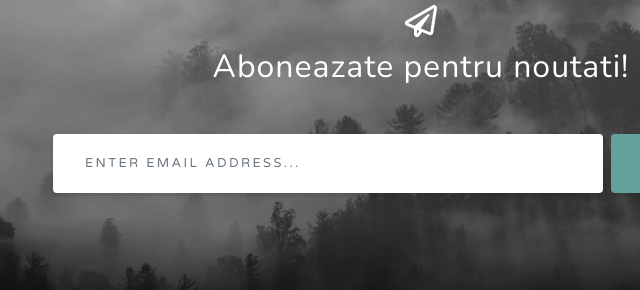
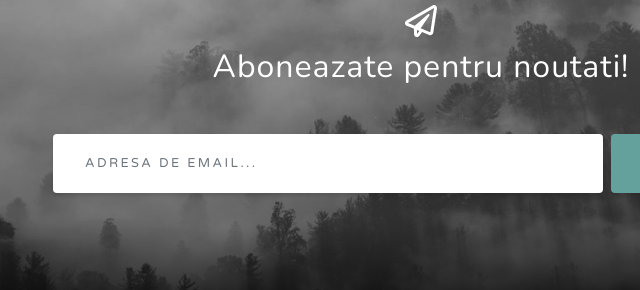
Before and after one commit to saboressoul-romania/saboressoul-romania.github.io, a plain HTML site: page index.html in a window 1280 px wide. Shown: the part 3120-3410 px from the top of the page, 219-859 px from the left. Drawn offline with nearby package versions, Linux system fonts and the light colour scheme.

Commit message:
New text for mihu

```diff
--- a/index.html
+++ b/index.html
@@ -117,7 +117,7 @@
                         <i class="far fa-paper-plane fa-2x mb-2 text-white"></i>
                         <h2 class="text-white mb-5">Aboneazate pentru noutati!</h2>
                         <form class="form-inline d-flex">
-                            <input class="form-control flex-fill mr-0 mr-sm-2 mb-3 mb-sm-0" id="inputEmail" type="email" placeholder="Enter email address..." />
+                            <input class="form-control flex-fill mr-0 mr-sm-2 mb-3 mb-sm-0" id="inputEmail" type="email" placeholder="Adresa de email..." />
                             <button class="btn btn-primary mx-auto" type="submit">Aboneazate</button>
                         </form>
                     </div>
```
